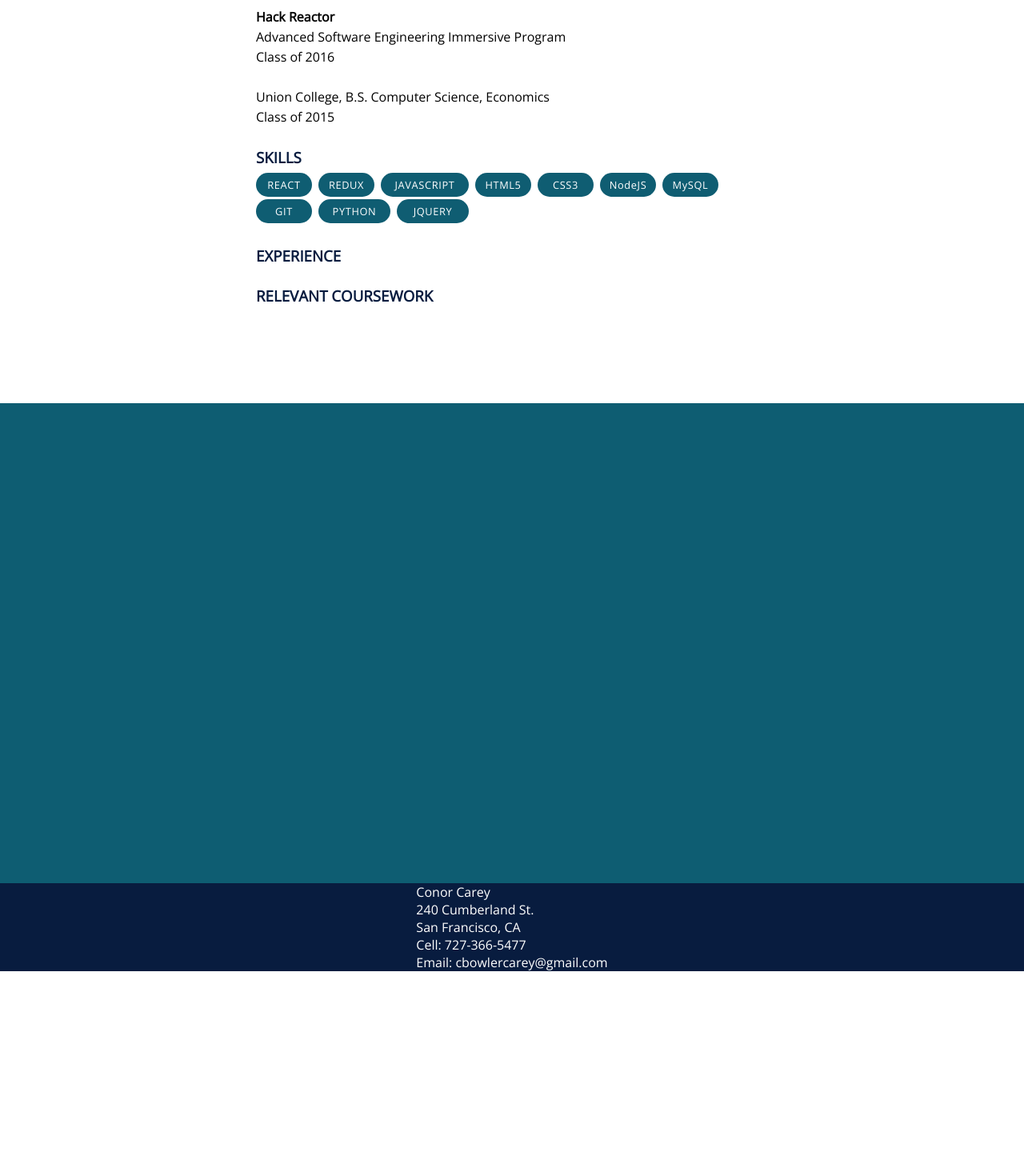
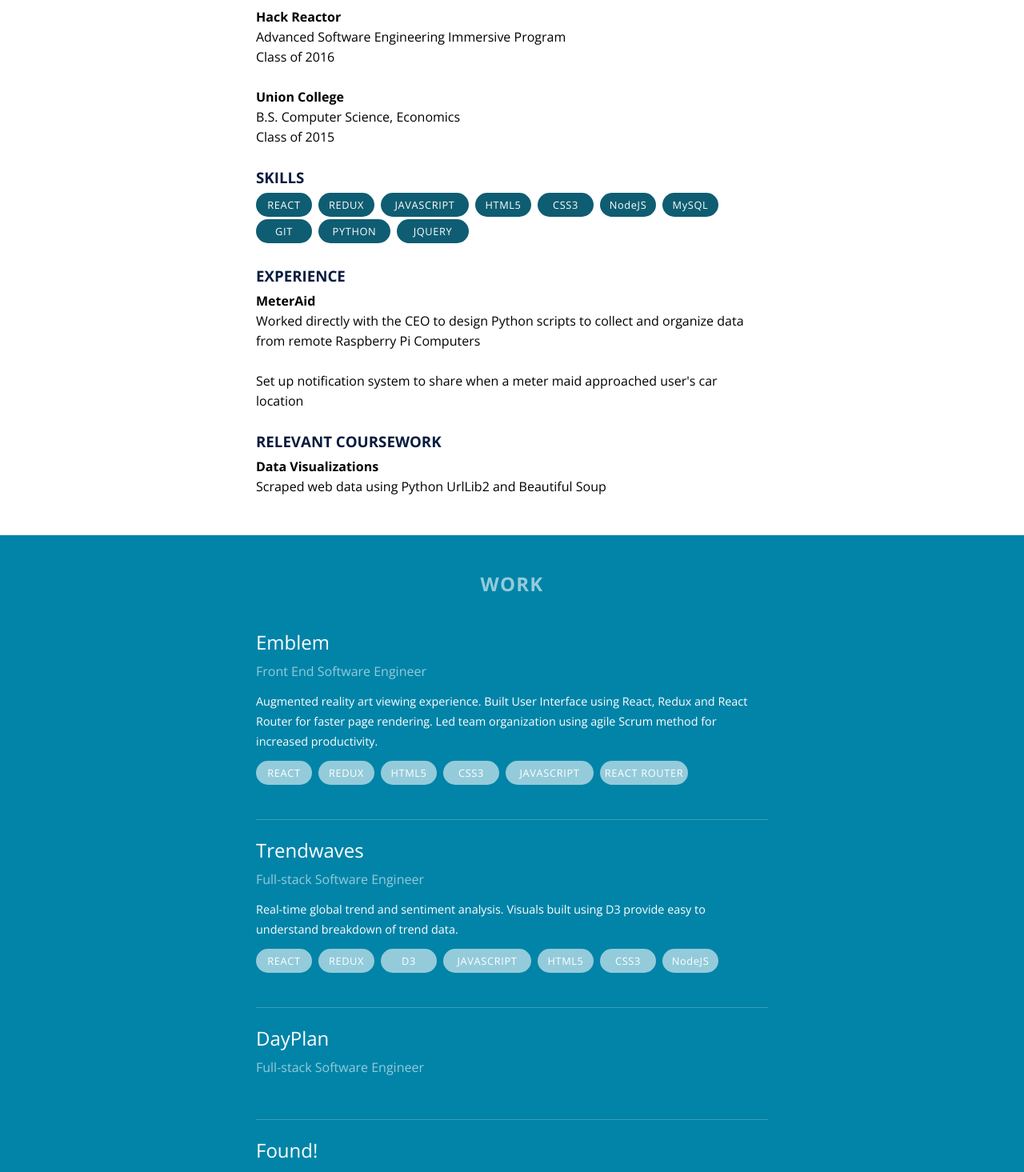
Before and after one commit to ccarey221/conorsportfolio, a React app: page / in a window 1280 px wide. Shown: the part 644-2109 px from the top of the page at 80% size. Before the commit the page ends 1858 px from the top, so only its background shows below. Built offline with nearby package versions, Linux system fonts and the light colour scheme.

Commit message:
lots of content added

```diff
--- a/index.html
+++ b/index.html
@@ -1,7 +1,7 @@
 <!doctype html>
 <html lang="en">
   <head>
-    <link href="https://fonts.googleapis.com/css?family=Open+Sans" rel="stylesheet">
+    <link href="https://fonts.googleapis.com/css?family=Open+Sans:400,700" rel="stylesheet">
     <meta charset="utf-8">
     <meta name="viewport" content="width=device-width, initial-scale=1">
     <link rel="shortcut icon" href="./src/favicon.ico">
--- a/src/Components/Body/About.jsx
+++ b/src/Components/Body/About.jsx
@@ -13,10 +13,10 @@ export default class About extends React.Component {
           <p className='initialLine'>Hi! I'm a Full-stack developer based in San Francisco, CA.</p>
           <p>Interested in working together? <a href='mailto:cbowlercarey@gmail.com'>Email Me!</a></p>
           <div className='iconRow'>
-            <a href='mailto:cbowlercarey@gmail.com'><img src={emailIcon} /></a>
-            <a target='_blank' href='https://www.github.com/ccarey221'><img src={gitHubIcon} /></a>
-            <a target='_blank' href='https://linkedin.com/in/conor-carey'><img src={linkedInIcon} /></a>
-            <a target='_blank' href='https://angel.co/conor-carey-1'><img src={angelListIcon} /></a>
+            <a href='mailto:cbowlercarey@gmail.com'><img src={emailIcon} role='presentation' /></a>
+            <a target='_blank' href='https://www.github.com/ccarey221'><img src={gitHubIcon} role='presentation' /></a>
+            <a target='_blank' href='https://linkedin.com/in/conor-carey'><img src={linkedInIcon} role='presentation' /></a>
+            <a target='_blank' href='https://angel.co/conor-carey-1'><img src={angelListIcon} role='presentation' /></a>
           </div>
         </div>
       </div>
--- a/src/Components/Body/Education.jsx
+++ b/src/Components/Body/Education.jsx
@@ -14,7 +14,8 @@ export default class Education extends React.Component {
             <p>Advanced Software Engineering Immersive Program<br/>
             Class of 2016</p>
             <br/>
-            <p>Union College, B.S. Computer Science, Economics<br/>
+            <h4>Union College</h4>
+            <p>B.S. Computer Science, Economics<br/>
             Class of 2015</p>
           </div>
           <div>
@@ -32,9 +33,17 @@ export default class Education extends React.Component {
           </div>
           <div>
             <h3>EXPERIENCE</h3>
+            <h4>MeterAid</h4>
+            <p>Worked directly with the CEO to design Python
+            scripts to collect and organize data from remote
+            Raspberry Pi Computers</p><br/>
+            <p>Set up notification system to share when a meter
+            maid approached user's car location</p>
           </div>
           <div>
             <h3>RELEVANT COURSEWORK</h3>
+            <h4>Data Visualizations</h4>
+            <p>Scraped web data using Python UrlLib2 and Beautiful Soup</p>
           </div>
         </div>
       </div>
--- a/src/Components/Body/ReusableComponents/bubbleComponent.css
+++ b/src/Components/Body/ReusableComponents/bubbleComponent.css
@@ -1,4 +1,4 @@
-.bubble, .mediumBubble, .largeBubble {
+.bubble, .mediumBubble, .largeBubble, .workBubble, .mediumWorkBubble, .largeWorkBubble  {
   background-color: #0f5d72;
   font-family: 'Open Sans';
   letter-spacing: .05em;
@@ -11,12 +11,16 @@
   font-size: .8em;
 }
 
-.mediumBubble {
+.mediumBubble, .mediumWorkBubble {
   width: 90px;
   height: 30px;
 }
 
-.largeBubble {
+.largeBubble, .largeWorkBubble {
   height: 30px;
   width: 110px;
 }
+
+.workBubble, .mediumWorkBubble, .largeWorkBubble {
+  background-color: #94cbda;
+}
--- a/src/Components/Body/Work.jsx
+++ b/src/Components/Body/Work.jsx
@@ -1,11 +1,49 @@
 import React from 'react';
+import Bubble from './ReusableComponents/BubbleComponents.jsx';
 import './body.css';
 
 export default class Work extends React.Component {
   render() {
     return (
       <div className='work'>
-
+        <div className='workContainer'>
+          <div className='appSection'>
+            <h2>WORK</h2>
+            <a href='http://www.emblemar.com'><h3>Emblem</h3></a>
+            <h4>Front End Software Engineer</h4>
+            <p>Augmented reality art viewing experience. Built User Interface
+            using React, Redux and React Router for faster page rendering. Led
+             team organization using agile Scrum method for increased productivity.</p>
+             <Bubble className='workBubble' text='REACT' />
+             <Bubble className='workBubble' text='REDUX' />
+             <Bubble className='workBubble' text='HTML5' />
+             <Bubble className='workBubble' text='CSS3' />
+             <Bubble className='largeWorkBubble' text='JAVASCRIPT' />
+             <Bubble className='largeWorkBubble' text='REACT ROUTER' />
+          </div>
+          <hr />
+          <div className='appSection'>
+            <a href='http://www.dayplan.us'><h3>Trendwaves</h3></a>
+            <h4>Full-stack Software Engineer</h4>
+            <p>Real-time global trend and sentiment analysis. Visuals built using D3
+            provide easy to understand breakdown of trend data.</p>
+            <Bubble className='workBubble' text='REACT' />
+            <Bubble className='workBubble' text='REDUX' />
+            <Bubble className='workBubble' text='D3' />
+            <Bubble className='largeWorkBubble' text='JAVASCRIPT' />
+            <Bubble className='workBubble' text='HTML5' />
+            <Bubble className='workBubble' text='CSS3' />
+            <Bubble className='workBubble' text='NodeJS' />
+          </div>
+          <div className='appSection'>
+            <a href='http://www.dayplan.us'><h3>DayPlan</h3></a>
+            <h4>Full-stack Software Engineer</h4>
+          </div>
+          <div className='appSection'>
+            <h3>Found!</h3>
+            <h4>Full-stack Software Engineer</h4>
+          </div>
+        </div>
       </div>
     );
   }
--- a/src/Components/Body/body.css
+++ b/src/Components/Body/body.css
@@ -60,8 +60,8 @@ CSS for the EDUCATION section
 *************************/
 
 .education {
-  height: 600px;
-  width: 100%;
+  height: auto;
+  width: auto;
   background-color: white;
 }
 
@@ -91,7 +91,47 @@ CSS for the WORK section
 *************************/
 
 .work {
-  height: 600px;
-  width: 100%;
-  background-color: #0e5d72;
+  height: auto;
+  width: auto;
+  background-color: #0184a8;
+  padding-bottom: 20px;
 }
+
+.workContainer {
+  margin: 0 25%;
+  line-height: 25px;
+  color: white;
+}
+
+.workContainer h2 {
+  padding-top: 48px;
+  margin-bottom: 48px;
+  text-align: center;
+  font-weight: bold;
+  letter-spacing: .05em;
+  color: #94cbda;
+}
+
+.workContainer h3 {
+  font-size: 1.5em;
+  margin-bottom: 12px;
+  margin-top: 25px;
+  font-weight: normal;
+  color: white;
+}
+
+.workContainer h4 {
+  font-weight: normal;
+  margin-bottom: 12px;
+  color: #94cbda;
+}
+
+.workContainer p {
+  font-size: .9em;
+  margin-bottom: 12px
+}
+
+.appSection {
+  border-bottom: 1px solid rgba(255,255,255,0.22);
+  padding-bottom: 40px;
+}
--- a/src/Components/Header/header.css
+++ b/src/Components/Header/header.css
@@ -9,7 +9,7 @@
   color: white;
   background-color: #081c3f;
   font-family: 'Open Sans', sans-serif;
-  font-weight: bolder;
+  font-weight: bold;
   z-index: 10;
   letter-spacing: .1em;
 }
@@ -31,12 +31,13 @@
 }
 
 .chapters a:active {
-  color: green;
+  color: lightblue;
 }
 
 .name {
   width: 33%;
   text-align: center;
+  font-weight: normal;
 }
 
 .contactLink {
```
